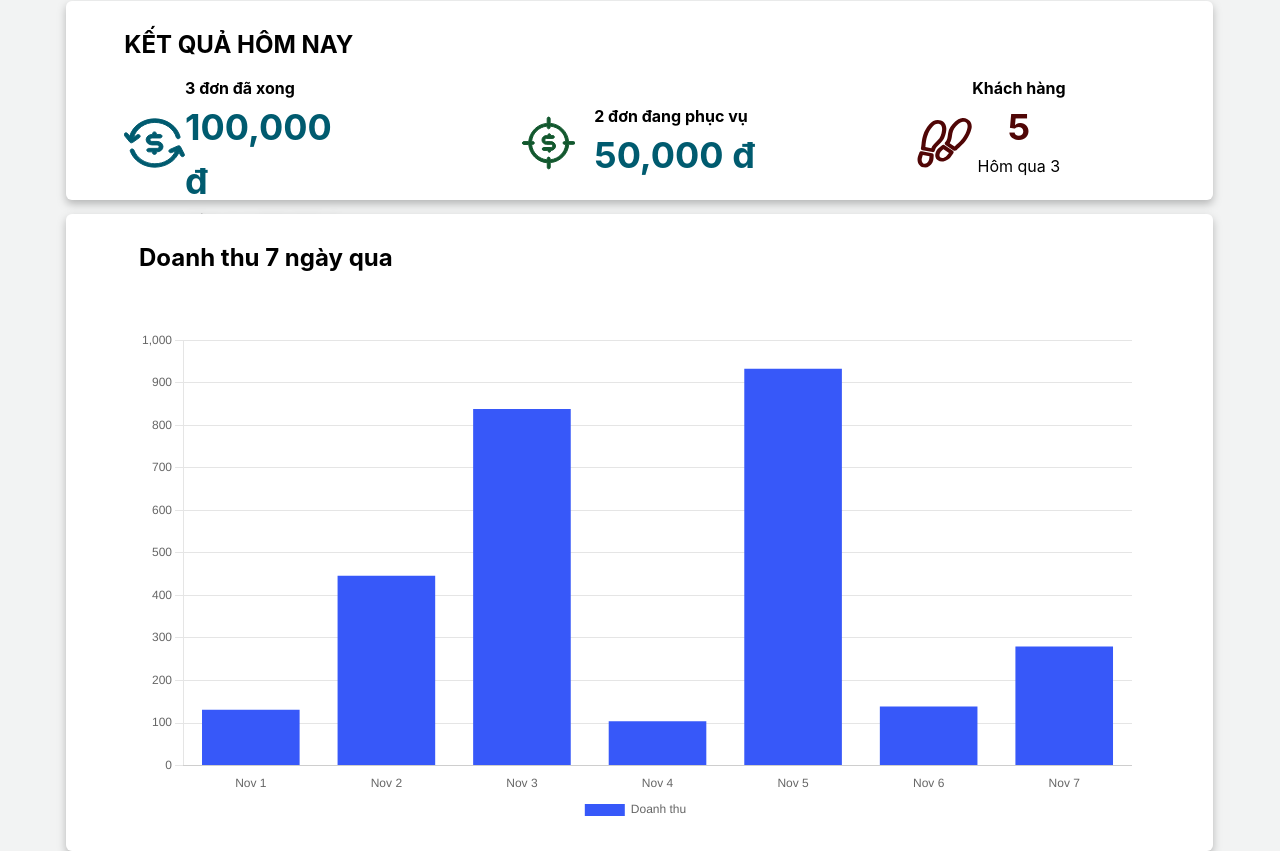
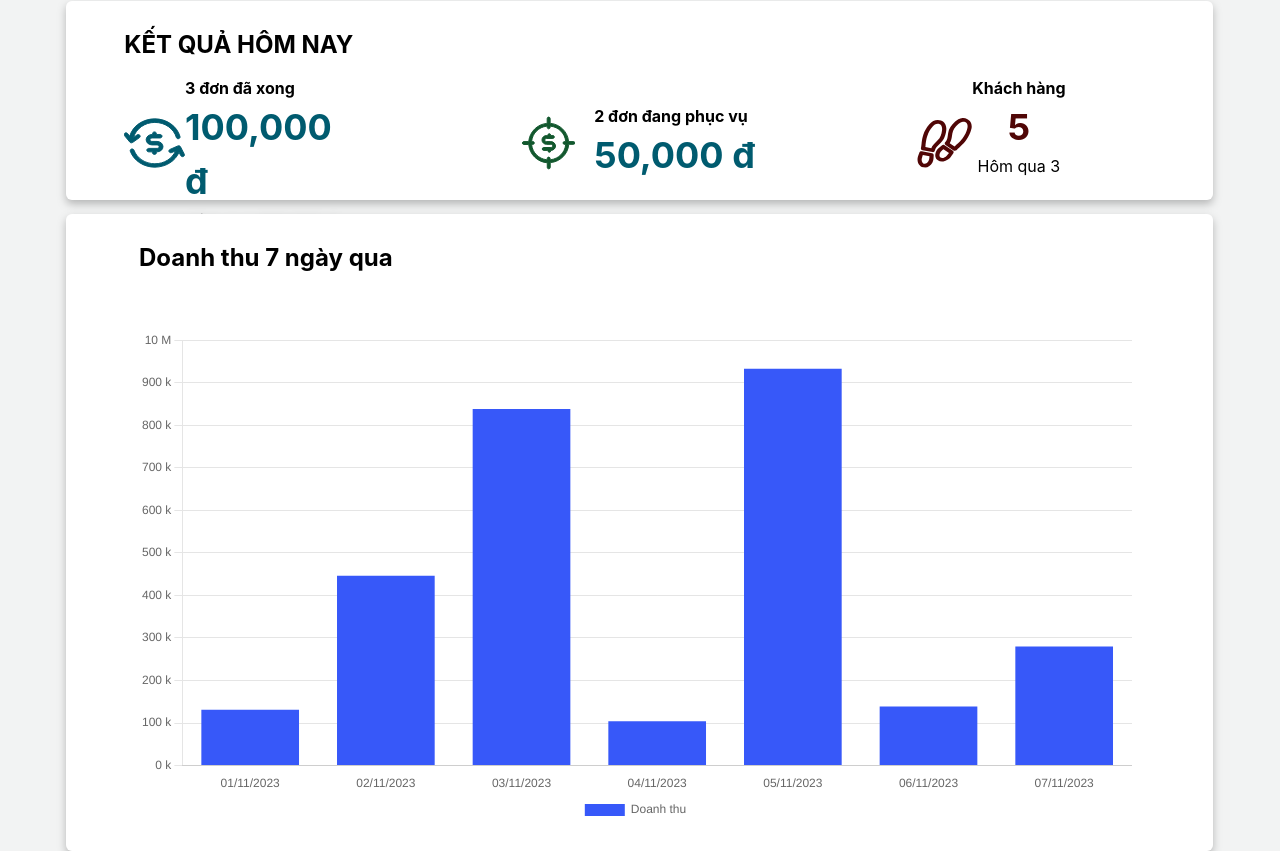
Before and after one commit to SE104-CoffeeShop/SE104_CoffeeShop_FE, a React (Create React App) app: page /admin in a window 1280 px wide. Shown: the part 152-1003 px from the top of the page. Built offline with nearby package versions, Linux system fonts and the light colour scheme.

Commit message:
Fix overflow of RecentProfit component

```diff
--- a/src/components/Admin/RecentProfit/RecentProfit.tsx
+++ b/src/components/Admin/RecentProfit/RecentProfit.tsx
@@ -27,7 +27,15 @@ export const options = {
         },
         y: {
             beginAtZero: true,
-            max: 1000, // Adjust this based on your data range
+            max: 1000,
+            ticks: {
+                beginAtZero: true,
+                stepSize: 100,
+                callback: (value: any) => {
+                    if (value < 1000) return `${value} k`;
+                    return `${value / 100} M`;
+                },
+            },
         },
     },
 };
@@ -37,7 +45,15 @@ const generateLastSevenDays = () => {
     const lastSevenDays = Array.from({ length: 7 }, (_, index) => {
         const pastDate = new Date(today);
         pastDate.setDate(today.getDate() - index);
-        return pastDate.toLocaleDateString('en-US', { month: 'short', day: 'numeric' });
+        // get date in format dd/mm/yyyy
+        const formattedDate = pastDate.toLocaleDateString('en-US', {
+            day: '2-digit',
+            month: '2-digit',
+            year: 'numeric',
+        });
+        // convert date from mm/dd/yyyy to format dd/mm/yyyy
+        const [month, day, year] = formattedDate.split('/');
+        return `${day}/${month}/${year}`;
     });
 
     return lastSevenDays.reverse();
```
